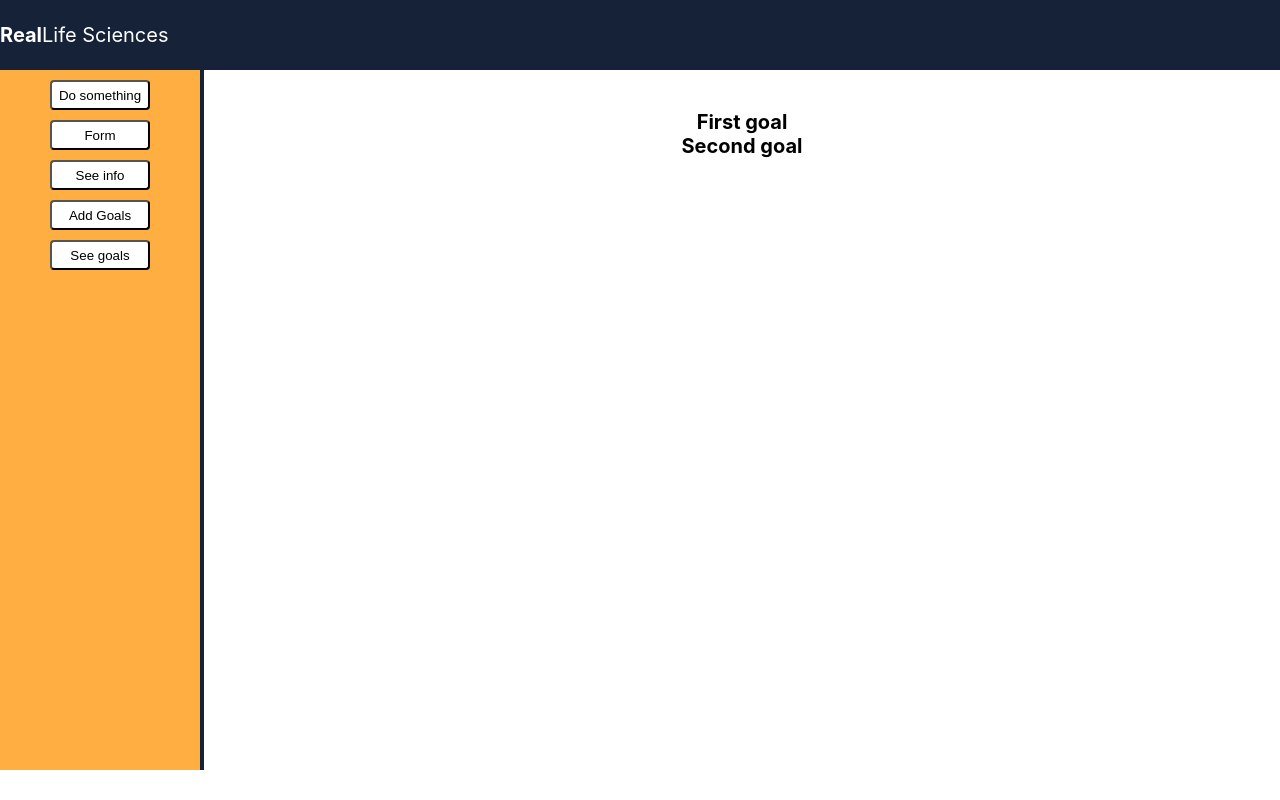
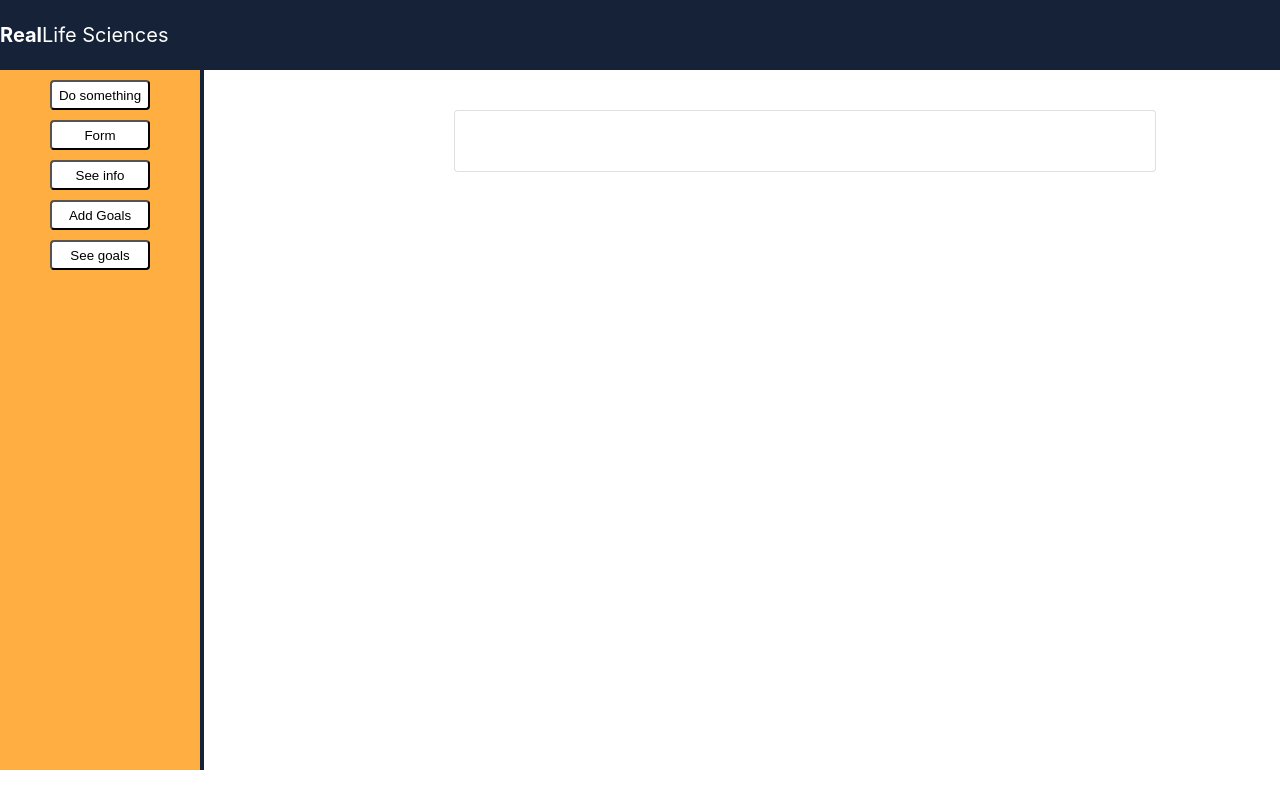
Before and after one commit to MunteanAndra/VSP-App, a React (Create React App) app: page /SeeGoals in a window 1280 px wide. Built offline with nearby package versions, Linux system fonts and the light colour scheme.

Commit message:
Added a card for goals list

```diff
--- a/src/App.js
+++ b/src/App.js
@@ -14,9 +14,9 @@ function App() {
    const [formGoals, setFormGoals] = useState([]);
 
    const submitHandlerGoals = (textGoal1,textGoal2) => {
-    setFormGoals((prevGoalList) => {
-        return  [...prevGoalList, { text1: textGoal1, text2: textGoal2, id: Math.random().toString()}];
-    });
+    setFormGoals((prevGoalList) =>
+       ( [...prevGoalList, { text1: textGoal1, text2: textGoal2, id: Math.random().toString()}] )
+    );
    };
 
   return (
--- a/src/Pages/GoalsItems/SeeGoals.js
+++ b/src/Pages/GoalsItems/SeeGoals.js
@@ -1,20 +1,14 @@
 import React from 'react';
 import './SeeGoalsStyle.css';
+import Card from '@mui/material/Card';
+import CardContent from '@mui/material/CardContent';
 
 const SeeGoals = (props) =>
 {
     return(
         <div className="goals_displayed">
-            <div className="goals_card">
-                <div className="first_goal">
-                    <label><b> First goal </b></label>
-                    { JSON.stringify(props.formGoals.firstGoal) }
-                </div>
-                <div className="second_goal">
-                    <label><b> Second goal </b></label>
-                    { JSON.stringify(props.formGoals.secondGoal) }
-                </div>
-            </div>
+            <Card variant="outlined" className="card_goals">
+                <CardContent>
                     <ul className="unordered_list">
                         { props.formGoals.map((goal) => (
                             <li key={goal.id}>
@@ -22,6 +16,8 @@ const SeeGoals = (props) =>
                             </li>
                         ))}
                     </ul>
+                </CardContent>
+            </Card>
         </div>
     );
 }
--- a/src/Pages/GoalsItems/SeeGoalsStyle.css
+++ b/src/Pages/GoalsItems/SeeGoalsStyle.css
@@ -3,11 +3,11 @@
     flex-grow: 1;
     font-size: 20px;
     margin-top: 40px;
+    margin-left: 250px;
 }
 
-.goals_card{
-
-
+.card_goals{
+    width: 700px;
 }
 
 .unordered_list{
```
Lines whose indentation alone changed are shown as unchanged.
